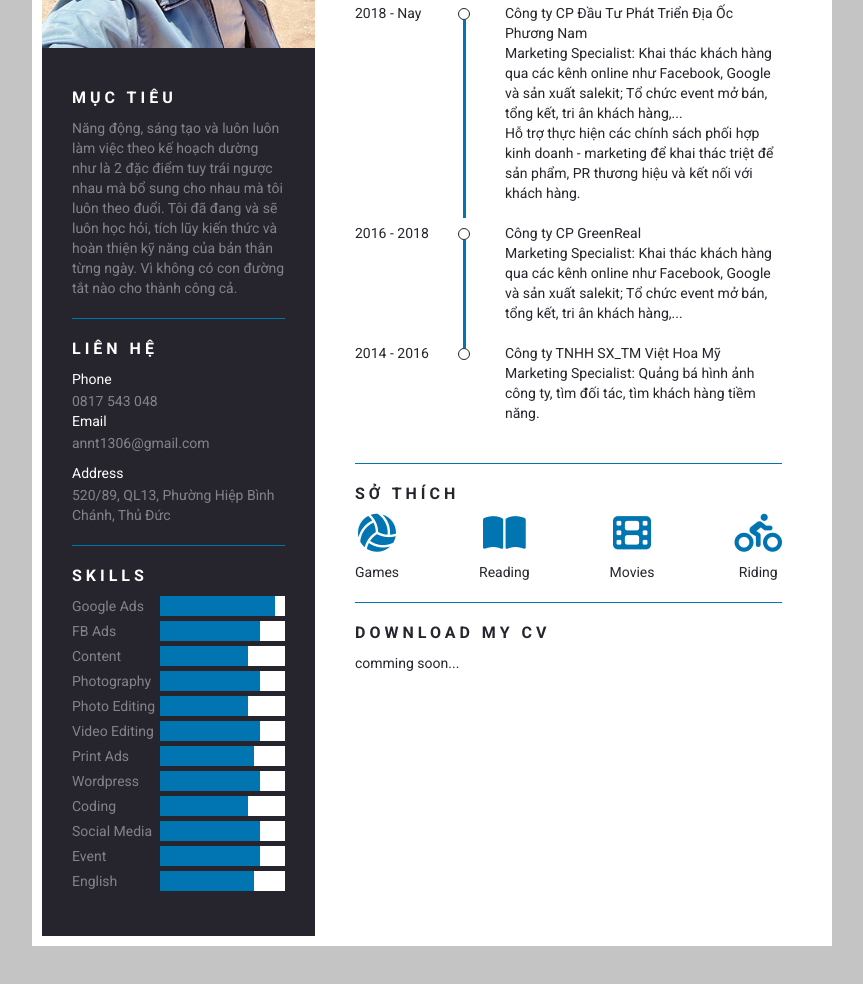
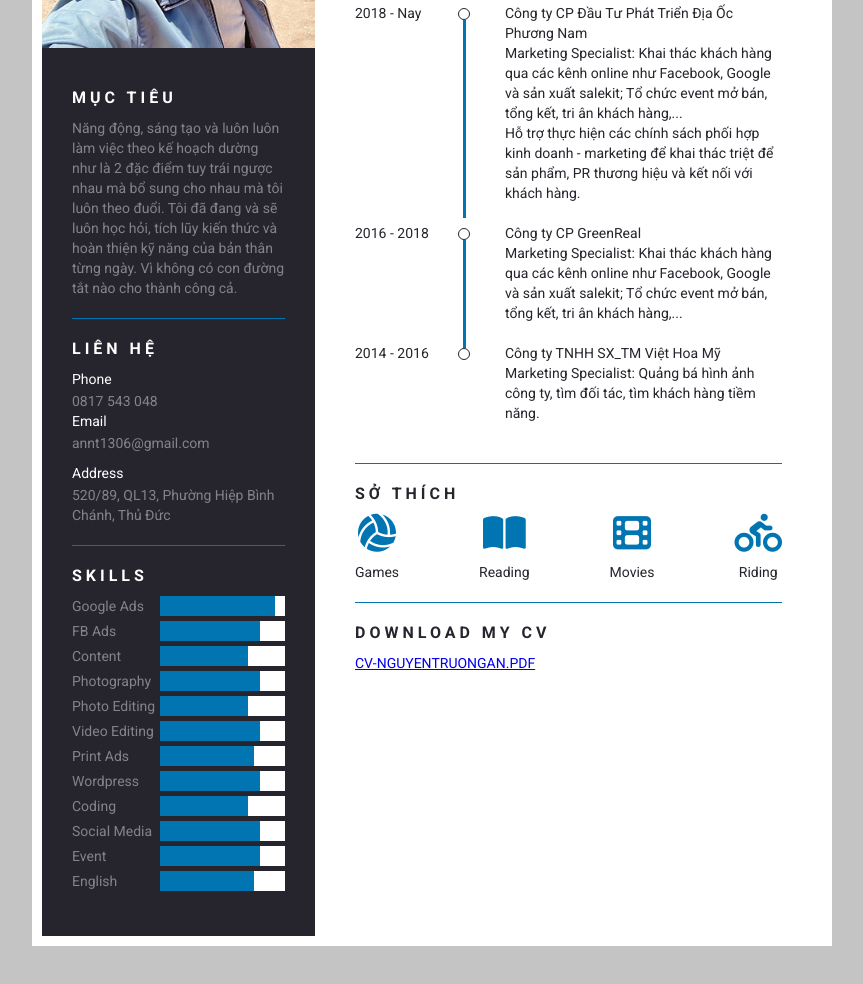
Before and after one commit to annt1306/mycv, a plain HTML site: page index.html in a window 1280 px wide. Shown: the part 324-1308 px from the top of the page, without its empty margins (208-1071 px from the left). Drawn offline with Linux system fonts and the light colour scheme.

Commit message:
Update index.html

```diff
--- a/index.html
+++ b/index.html
@@ -216,7 +216,7 @@
 		</div>
         <div class="resume_item resmue_interests">
             <div class="resume_title">Download my CV</div>
-            <p>comming soon...</p>
+            <a href="https://drive.google.com/file/d/1zTGd9WprnHeT3Y9B7dEmMTZh_q9dNMYM/view?usp=sharing">CV-NGUYENTRUONGAN.PDF</a>
         </div>
         </div>
 
```
